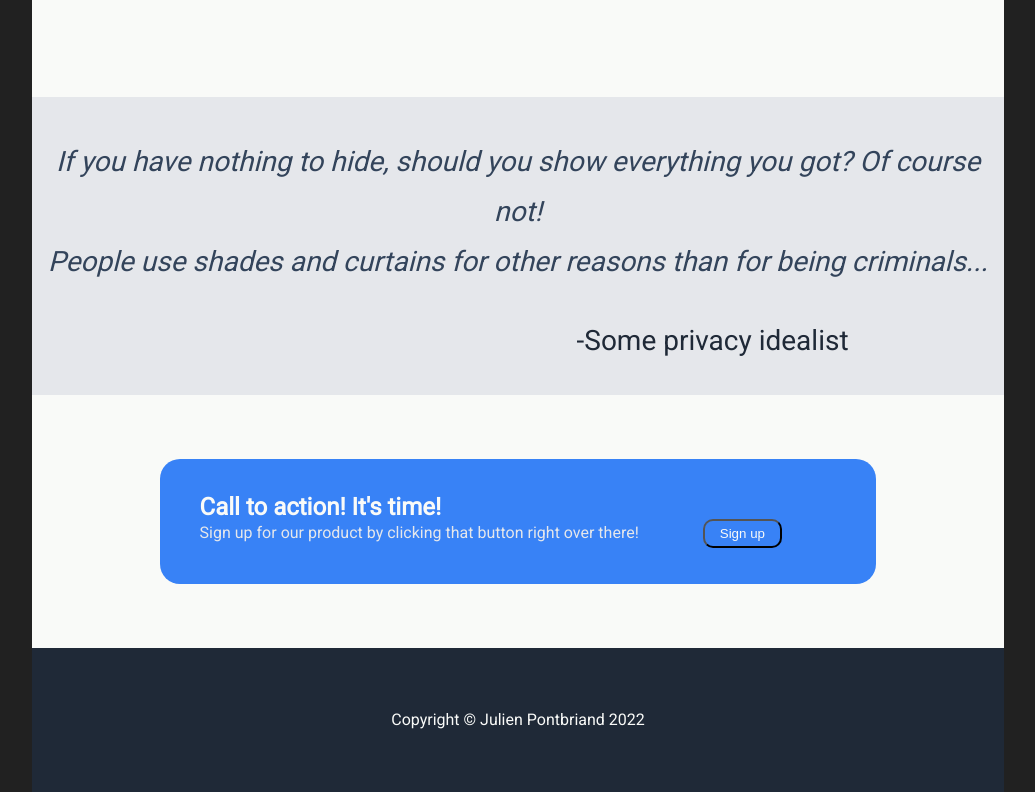
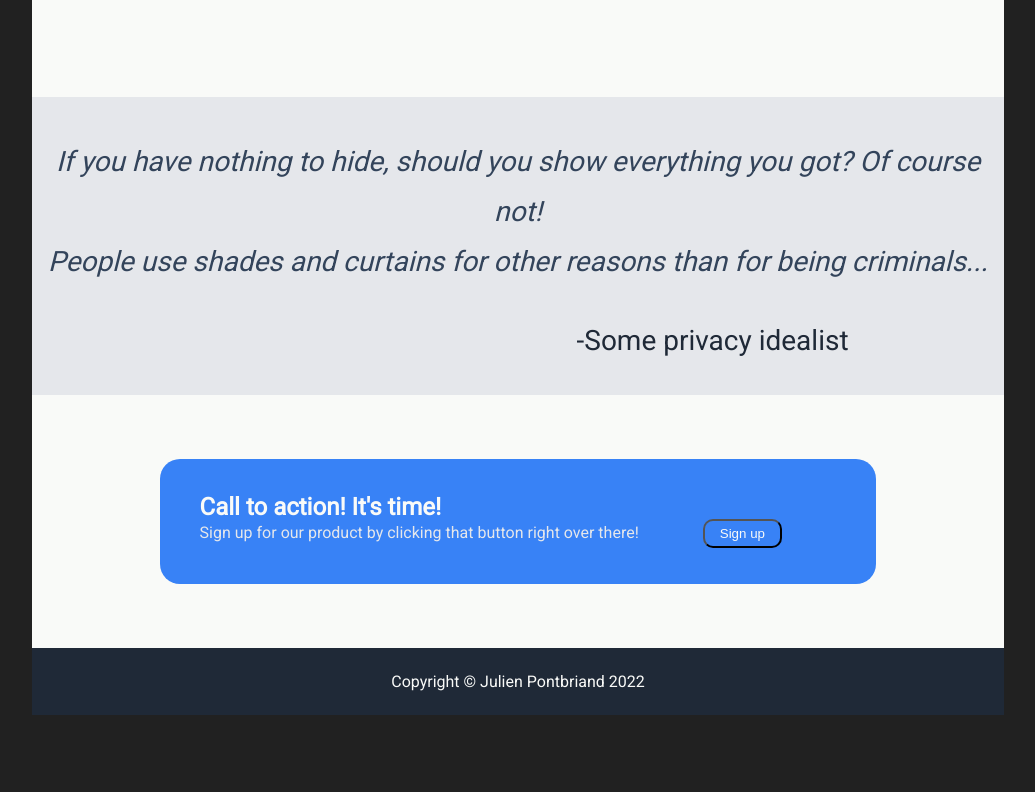
Before and after one commit to NullZeal/landingpage, a plain HTML site: page index.html in a window 1280 px wide. Shown: the part 710-1502 px from the top of the page, without its empty margins (122-1157 px from the left). After the commit the page ends 1425 px from the top, so only its background shows below. Drawn offline with Linux system fonts and the light colour scheme.

Commit message:
changed padding for box 5

```diff
--- a/css/mainpage.css
+++ b/css/mainpage.css
@@ -241,6 +241,6 @@ body {
 
 .box5 {
     text-align: center;
-    padding: 5%;
+    padding: 2%;
     color:#F9FAF8
 }
```
